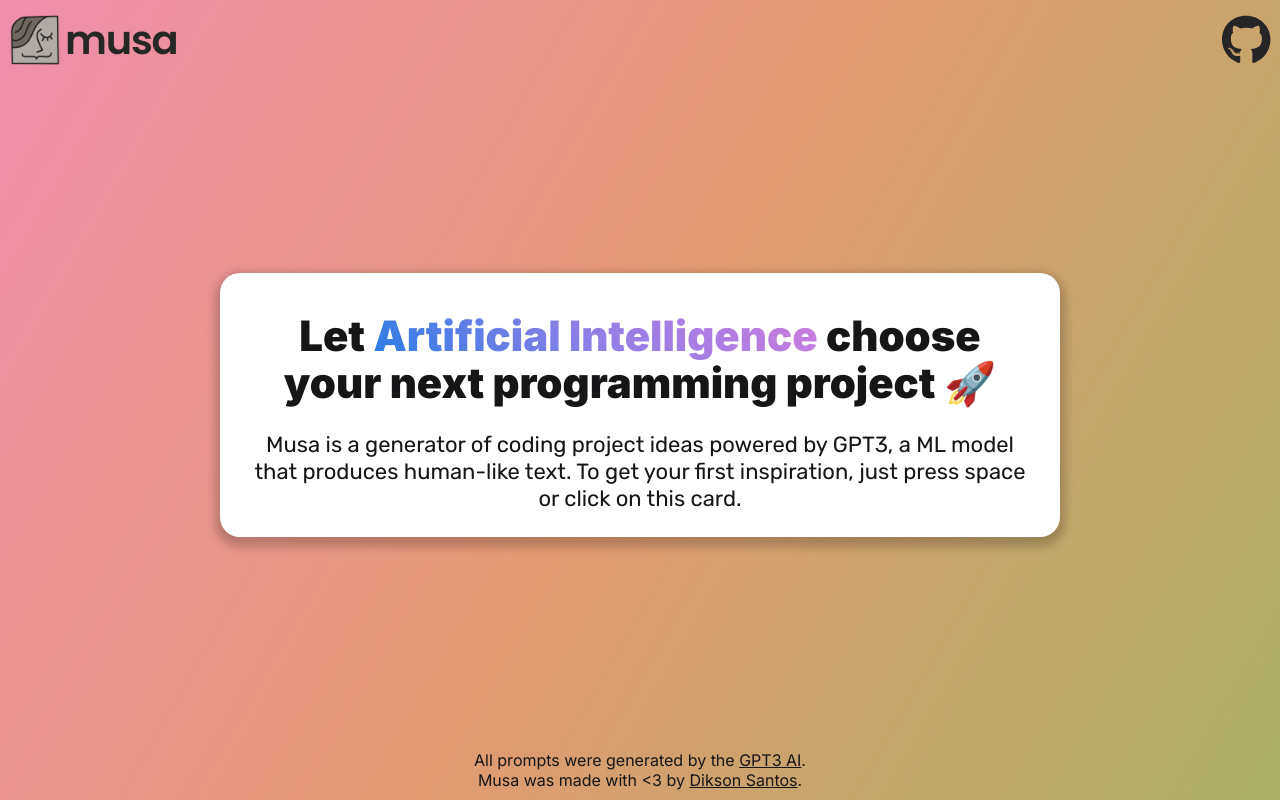
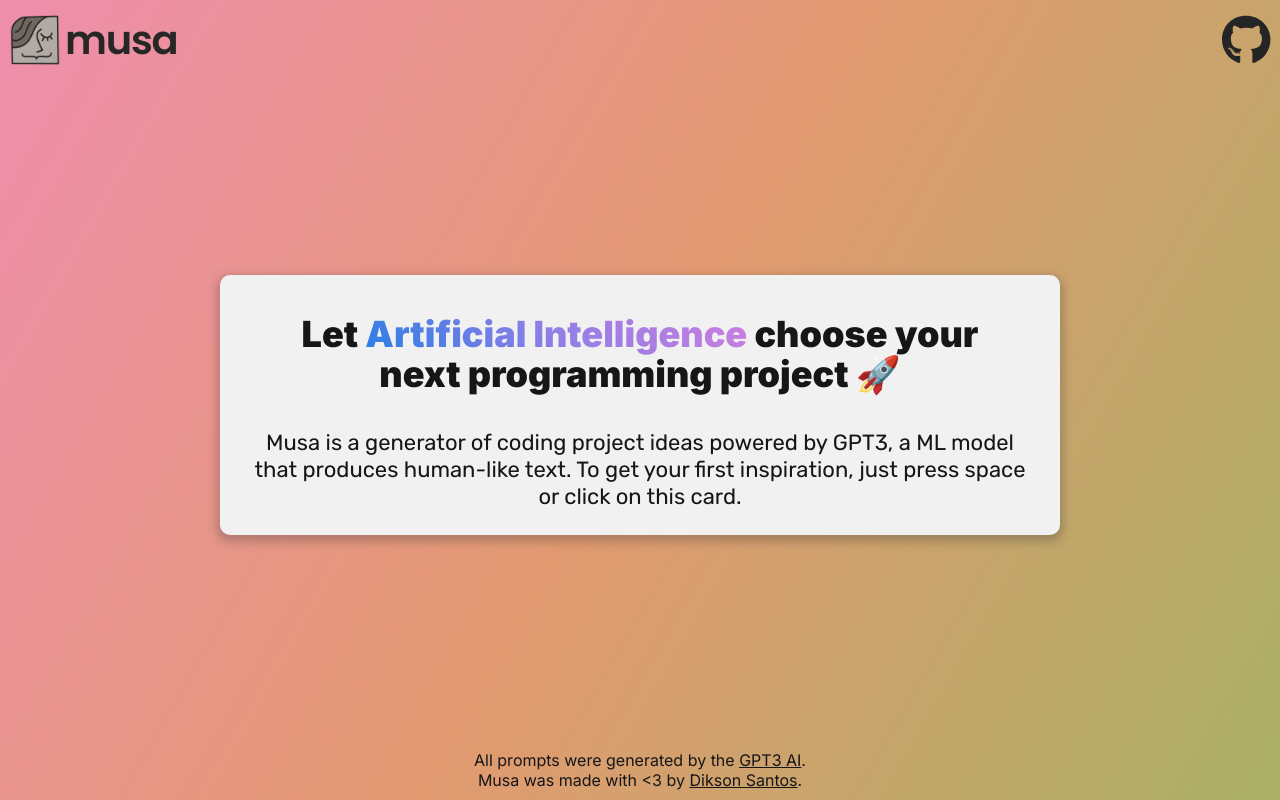
Before and after one commit to diksown/musa, a React (Create React App) app in the folder frontend/: page / in a window 1280 px wide. Built offline with nearby package versions, Linux system fonts and the light colour scheme.

Commit message:
standarize css with variables

```diff
--- a/frontend/src/Components/Card.css
+++ b/frontend/src/Components/Card.css
@@ -1,29 +1,36 @@
+:root {
+  --base-font-size: min(calc(14px + 0.6vw), 20px);
+  --default-margin: var(--base-font-size);
+  --card-color: #f1f1f1;
+}
+
 .SpacedText {
   white-space: pre-line;
 }
 
 .ProjectTitles {
-  margin: 0px 10px 20px;
-  font-size: 24px;
+  margin: var(--default-margin);
+  font-size: calc(1.5 * var(--base-font-size));
   font-weight: 900;
 }
 
 .ProjectDescription {
-  margin: 18px;
-  font-size: 20px;
+  margin: var(--default-margin);
+  font-size: var(--base-font-size);
   font-family: "Rubik";
 }
 
 .PresentationTitle {
-  margin: 20px 10px 20px;
-  font-size: max(calc(15px + 2.1vw), 30px);
+  margin: var(--default-margin) var(--default-margin)
+    calc(1.5 * var(--default-margin));
+  font-size: calc(1.8 * var(--base-font-size));
   line-height: 1.1;
   font-weight: 900;
 }
 
 .PresentationDescription {
   margin: 5px;
-  font-size: 22px;
+  font-size: calc(1.1 * var(--base-font-size));
   font-family: "Rubik";
 }
 
@@ -40,7 +47,7 @@
 
 .MainCardWrapper {
   margin: auto 0;
-  padding: 15px;
+  padding: var(--default-margin);
 }
 
 .MainCard {
@@ -51,8 +58,8 @@
   justify-content: center;
   align-items: center;
   max-width: 800px;
-  background-color: #ffffff;
-  border-radius: 20px;
-  box-shadow: 0px 5px 10px 5px rgba(0, 0, 0, 0.2);
-  padding: 20px;
+  background-color: var(--card-color);
+  border-radius: 10px;
+  box-shadow: 0px 4px 10px 3px rgba(60, 60, 60, 0.3);
+  padding: var(--default-margin);
 }
```
Also changed, not shown: frontend/public/manifest.json.
